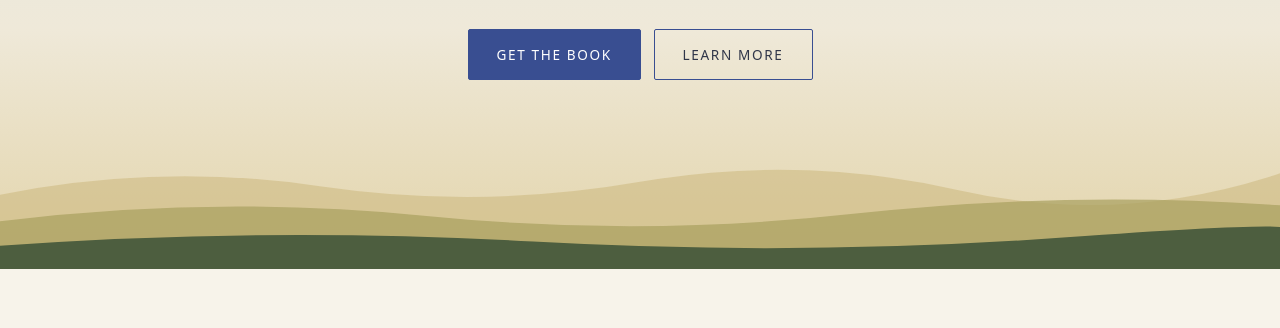
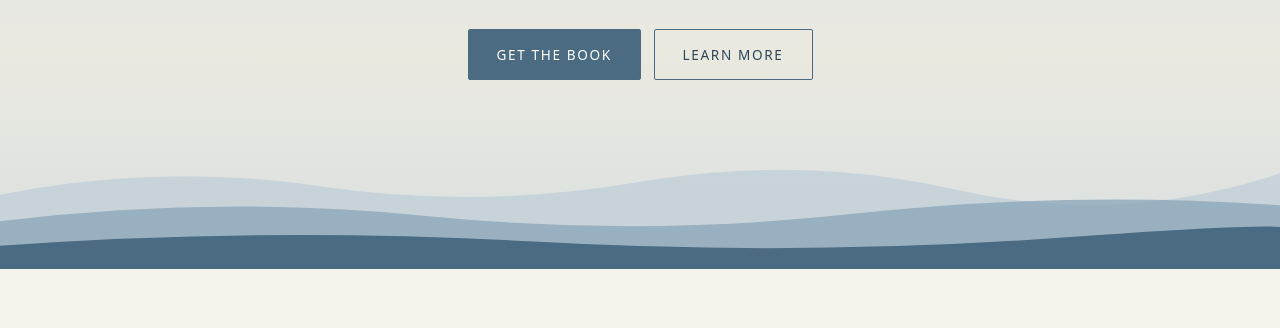
Before and after one commit to abs9959/8-Years-Off-The-Grid, a plain HTML site: page index.html in a window 1280 px wide. Shown: the part 331-659 px from the top of the page. Drawn offline with Linux system fonts and the light colour scheme.

Commit message:
change to blue theme

```diff
--- a/index.html
+++ b/index.html
@@ -7,14 +7,14 @@
   <meta name="description" content="A book about living off the grid on the Canadian prairies.">
   <style>
     :root {
-      --bg: #f7f3ea;
-      --bg-alt: #ece5d6;
-      --text: #2f2b26;
-      --muted: #6b645a;
-      --green: #394e91;
-      --green-dark: #303649;
+      --bg: #f6f3ec;
+      --bg-alt: #e9e6dc;
+      --text: #2b2e30;
+      --muted: #62696d;
+      --green: #4a6b82;
+      --green-dark: #2f4558;
       --rust: #8b4e30;
-      --line: #d9cfba;
+      --line: #d6d2c4;
       --max: 1040px;
     }
     * { box-sizing: border-box; }
@@ -55,8 +55,7 @@
 
     /* Hero */
     .hero {
-      background: linear-gradient(to bottom, #dfe6e4 0%, #efe9d9 55%, #e2d3a8 100%);
-      text-align: center;
+      background: linear-gradient(to bottom, #dbe6ee 0%, #eae9e0 60%, #d8dfe0 100%);      text-align: center;
       padding: 88px 0 0;
       overflow: hidden;
     }
@@ -76,7 +75,8 @@
     }
     .btn:hover, .btn:focus-visible { background: var(--green-dark); }
     .btn.ghost { background: transparent; color: var(--green-dark); margin-left: 8px; }
-    .btn.ghost:hover { background: rgba(77, 94, 63, .1); }
+    .btn.ghost:hover { background: rgba(74, 107, 130, .1); }
+    /*.btn.ghost:hover { background: rgba(77, 94, 63, .1); }*/
     .horizon { display: block; width: 100%; height: auto; margin-top: 40px; }
 
     /* Sections */
@@ -181,9 +181,9 @@
       </div>
       <!-- Simple prairie horizon -->
       <svg class="horizon" viewBox="0 0 1200 140" preserveAspectRatio="none" aria-hidden="true">
-        <path d="M0 70 Q150 40 300 62 T600 58 T900 66 T1200 50 V140 H0Z" fill="#cdb97f" opacity=".55"/>
-        <path d="M0 95 Q200 70 400 90 T800 88 T1200 80 V140 H0Z" fill="#a9a05f" opacity=".7"/>
-        <path d="M0 118 Q250 100 500 114 T1000 110 T1200 106 V140 H0Z" fill="#4d5e3f"/>
+        <path d="M0 70 Q150 40 300 62 T600 58 T900 66 T1200 50 V140 H0Z" fill="#b9cad6" opacity=".6"/>
+        <path d="M0 95 Q200 70 400 90 T800 88 T1200 80 V140 H0Z" fill="#8aa4b8" opacity=".75"/>
+        <path d="M0 118 Q250 100 500 114 T1000 110 T1200 106 V140 H0Z" fill="#4a6b82"/>
       </svg>
     </div>
 
```
